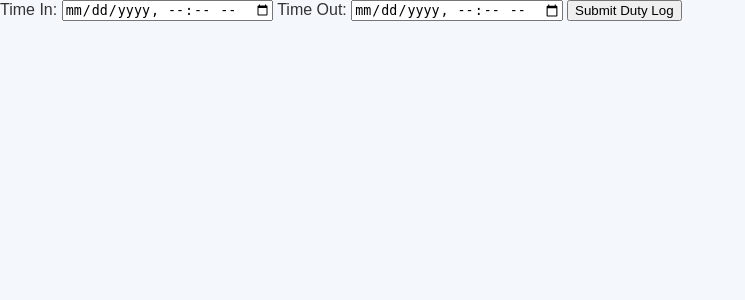
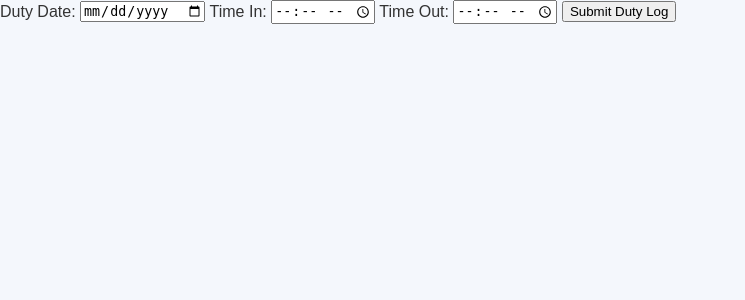
Before and after one commit to ErwinZack/duty-tracker, a PHP site: page /student/add_duty.php in a window 1280 px wide. Shown: the part 86-386 px from the top of the page, without its empty margins (0-745 px from the left). Run offline with PHP 8.4, Linux system fonts and the light colour scheme; the visitor is signed in with stand-in values (Sample User, id 1).

Commit message:
Update add_duty.php

```diff
--- a/student/add_duty.php
+++ b/student/add_duty.php
@@ -14,35 +14,41 @@ $success = "";
 
 // Handle form submission
 if ($_SERVER["REQUEST_METHOD"] == "POST") {
-    // Capture time in and time out
+    // Capture duty date, time in, and time out
+    $duty_date = trim($_POST['duty_date']);
     $time_in = trim($_POST['time_in']);
     $time_out = trim($_POST['time_out']);
     $student_id = $_SESSION['student_id'];  // Get student ID from session
-    $duration = (strtotime($time_out) - strtotime($time_in)) / 3600;  // Calculate duration in hours
+
+    // Combine duty date with time to create full datetime values
+    $full_time_in = $duty_date . ' ' . $time_in;
+    $full_time_out = $duty_date . ' ' . $time_out;
+
+    // Calculate duration in hours
+    $duration = (strtotime($full_time_out) - strtotime($full_time_in)) / 3600;
 
     // Validate inputs
-    if (empty($time_in) || empty($time_out)) {
-        $error = "Please provide both time in and time out.";
+    if (empty($duty_date) || empty($time_in) || empty($time_out)) {
+        $error = "Please provide the duty date, time in, and time out.";
     } elseif ($duration <= 0) {
         $error = "Time out must be later than time in.";
     } else {
-        // Check if student_id exists in the students table (use student_id to get the id)
-        $stmt = $pdo->prepare("SELECT id FROM students WHERE student_id = ?");
+        // Debugging: Check if student ID is set correctly
+        $stmt = $pdo->prepare("SELECT student_id FROM students WHERE student_id = ?");
         $stmt->execute([$student_id]);
+        $student = $stmt->fetch(PDO::FETCH_ASSOC);
 
-        if ($stmt->rowCount() == 0) {
-            $error = "Student ID does not exist in the system.";
+        if (!$student) {
+            $error = "Error: Student ID does not exist.";
         } else {
-            // Fetch the student id from the result
-            $student = $stmt->fetch(PDO::FETCH_ASSOC);
-            $student_id_from_db = $student['id'];  // This is the id we need for the duty log
+            // Insert duty log with correct student_id format
+            $stmt = $pdo->prepare("INSERT INTO duty_logs (student_id, duty_date, time_in, time_out, duration, status)
+                                   VALUES (?, ?, ?, ?, ?, ?)");
 
-            // If student exists, insert the duty log into the database
-            $stmt = $pdo->prepare("INSERT INTO duty_logs (student_id, time_in, time_out, duration, status) VALUES (?, ?, ?, ?, ?)");
-            if ($stmt->execute([$student_id_from_db, $time_in, $time_out, $duration, 'Pending'])) {
+            if ($stmt->execute([$student_id, $duty_date, $full_time_in, $full_time_out, $duration, 'Pending'])) {
                 $success = "Duty log added successfully!";
             } else {
-                $error = "Error occurred while adding the duty log.";
+                $error = "Error adding duty log: " . implode(" - ", $stmt->errorInfo());
             }
         }
     }
@@ -67,19 +73,22 @@ if ($_SERVER["REQUEST_METHOD"] == "POST") {
         </header>
 
         <!-- Display error or success messages -->
-        <?php if ($error): ?>
+        <?php if (!empty($error)): ?>
         <p class="error"><?php echo $error; ?></p>
-        <?php elseif ($success): ?>
+        <?php elseif (!empty($success)): ?>
         <p class="success"><?php echo $success; ?></p>
         <?php endif; ?>
 
         <!-- Duty Log Form -->
         <form action="" method="POST">
+            <label for="duty_date">Duty Date:</label>
+            <input type="date" name="duty_date" required>
+
             <label for="time_in">Time In:</label>
-            <input type="datetime-local" name="time_in" required>
+            <input type="time" name="time_in" required>
 
             <label for="time_out">Time Out:</label>
-            <input type="datetime-local" name="time_out" required>
+            <input type="time" name="time_out" required>
 
             <button type="submit">Submit Duty Log</button>
         </form>
```
